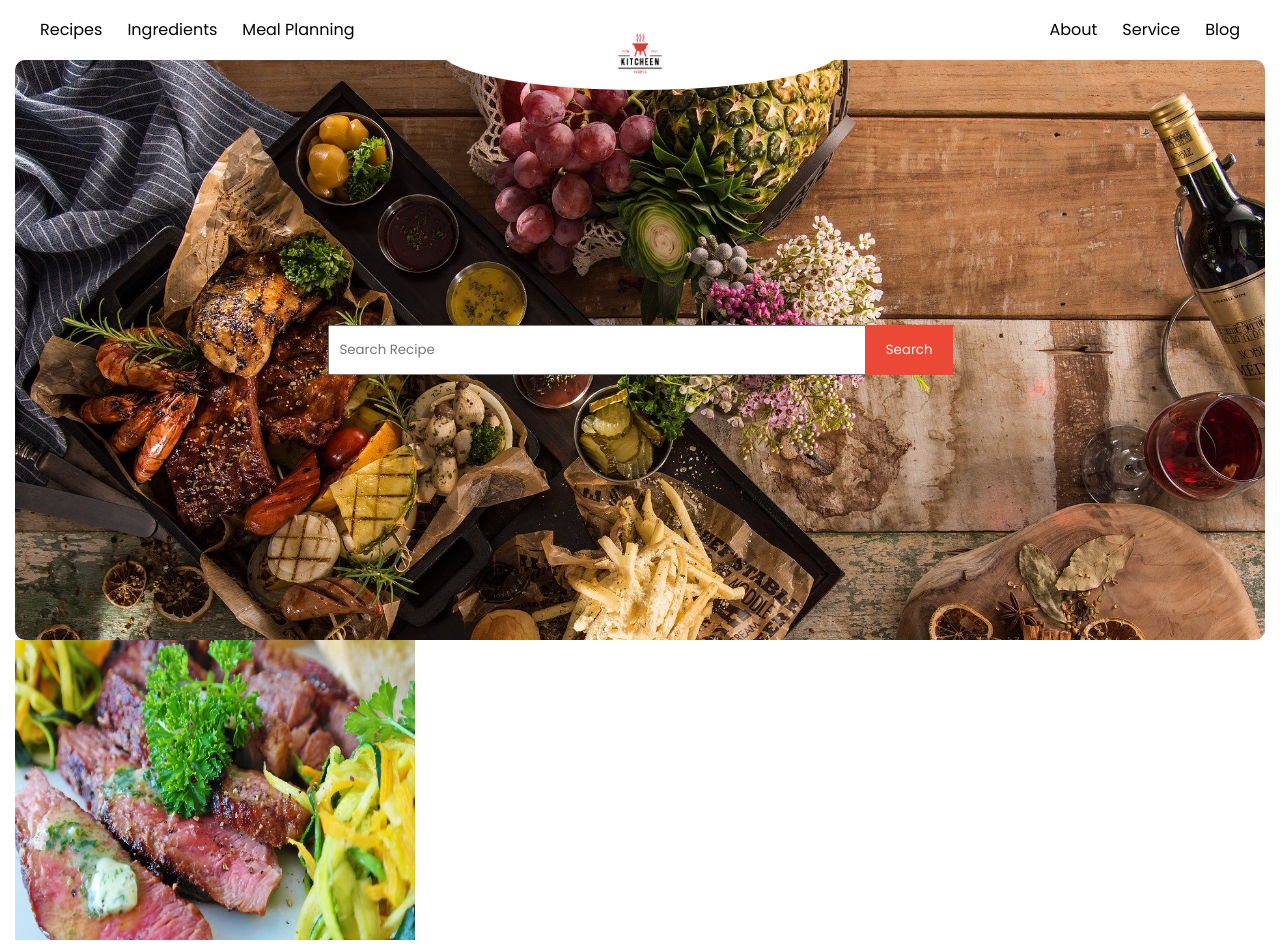
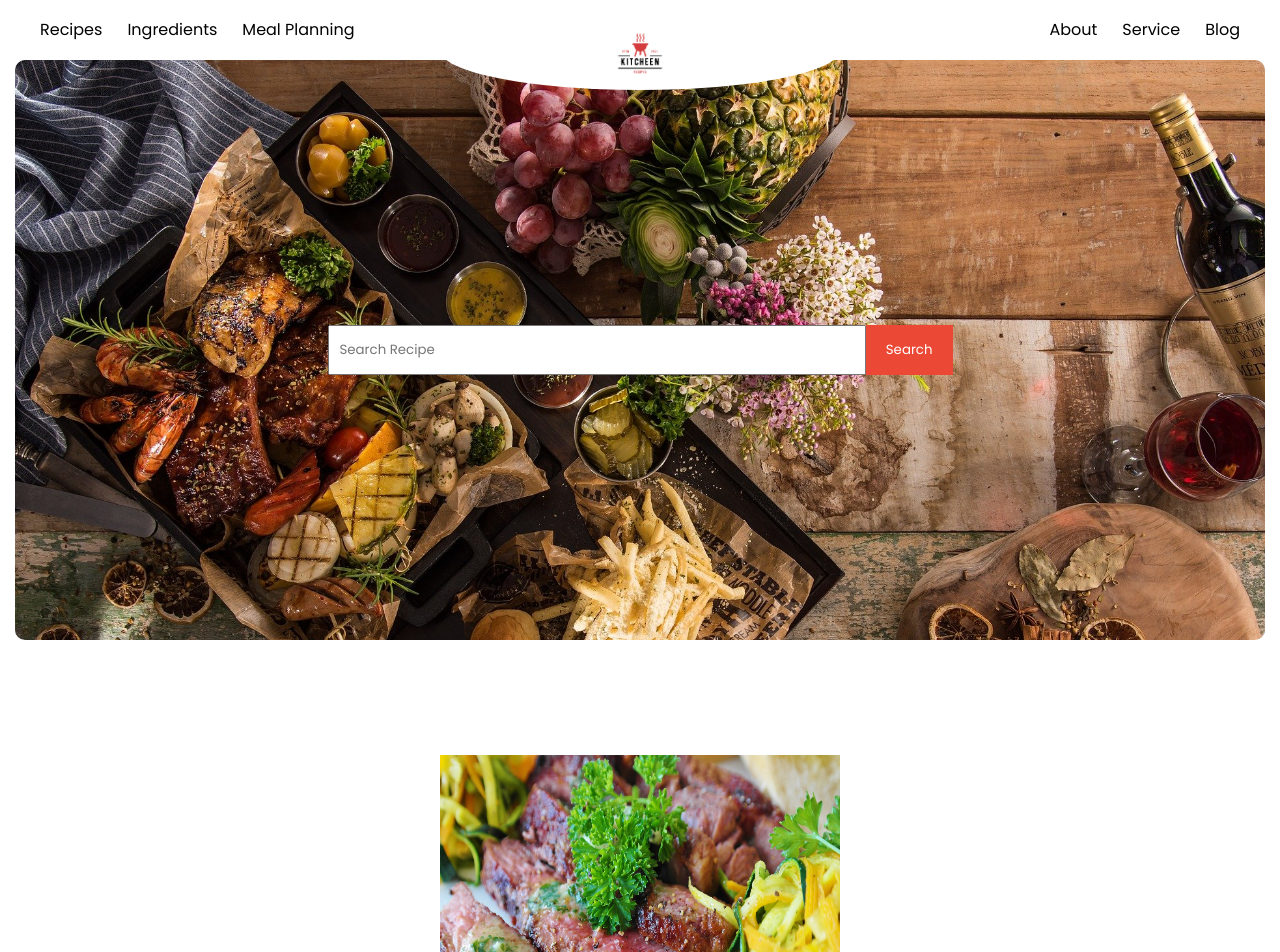
Before and after one commit to mart-anthony-stark/Food-Recipe-Web-App-React-TS, a React (Vite) app: page /home in a window 1280 px wide. Shown: the top 952 px of the page. Built offline with nearby package versions, Linux system fonts and the light colour scheme.

Commit message:
add: categories styles

```diff
--- a/src/views/home/home.css
+++ b/src/views/home/home.css
@@ -1,5 +1,14 @@
+.categories {
+  display: flex;
+  flex-wrap: nowrap;
+  gap: 30px;
+  justify-content: center;
+  padding: 15px;
+  margin-top: 100px;
+}
 .category {
-  width: 400px;
+  max-width: 400px;
+  width: 100%;
 }
 .category img {
   width: 100%;
```
